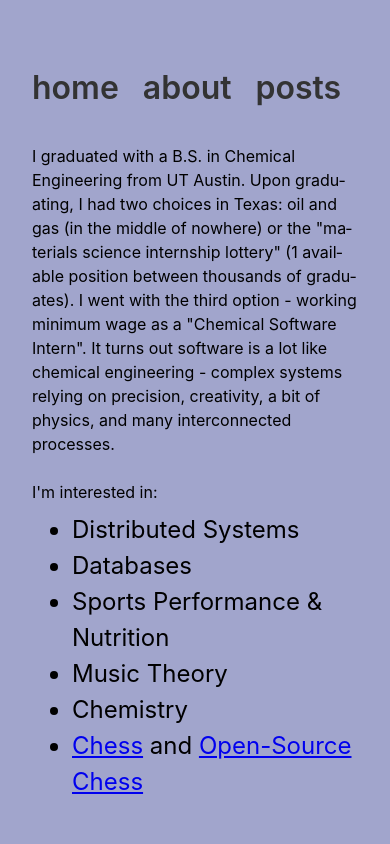
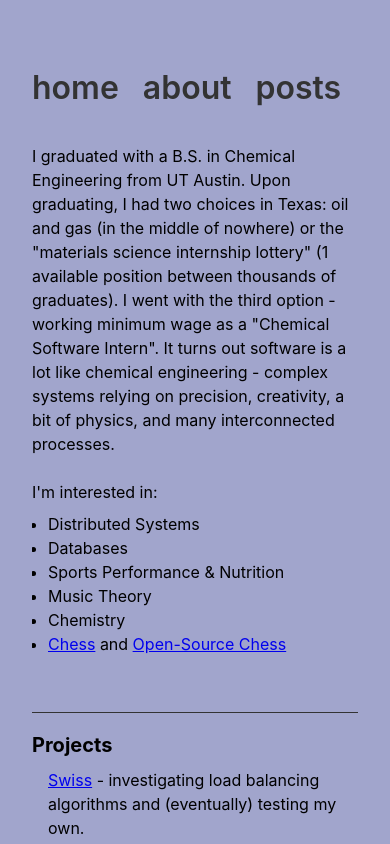
Before and after one commit to MaanasSathaye/msathaye.com, a React (Vite) app in the folder msathaye-console/: page /about in a window 390 px wide. Shown: the top 844 px of the page. Built offline with nearby package versions, Linux system fonts and the light colour scheme.

Commit message:
final stying for now

```diff
--- a/msathaye-console/src/css/App.css
+++ b/msathaye-console/src/css/App.css
@@ -86,13 +86,14 @@ hr {
   display: block;
   overflow-wrap: break-word;
   word-wrap: break-word;
-  hyphens: auto;
 }
 
 .page ul {
   font-size: 24px;
   font-weight: 400;
   margin-top: 0.5rem;
+  width: 100%;
+  display: block;
 }
 
 .page table {
@@ -111,17 +112,6 @@ hr {
   text-align: left;
   word-wrap: break-word;
   overflow-wrap: break-word;
-}
-
-@media (max-width: 768px) {
-  .page table {
-    font-size: 16px;
-  }
-
-  .page th,
-  .page td {
-    padding: 0.25rem 0.5rem;
-  }
 }
 
 .page sup {
@@ -144,4 +134,19 @@ hr {
   .page h3 {
     font-size: 18px;
   }
+
+  .page ul {
+    font-size: 16px;
+    padding-left: 1rem;
+    padding-right: 0.5rem;
+  }
+
+  .page table {
+    font-size: 16px;
+  }
+
+  .page th,
+  .page td {
+    padding: 0.25rem 0.5rem;
+  }
 }
```
